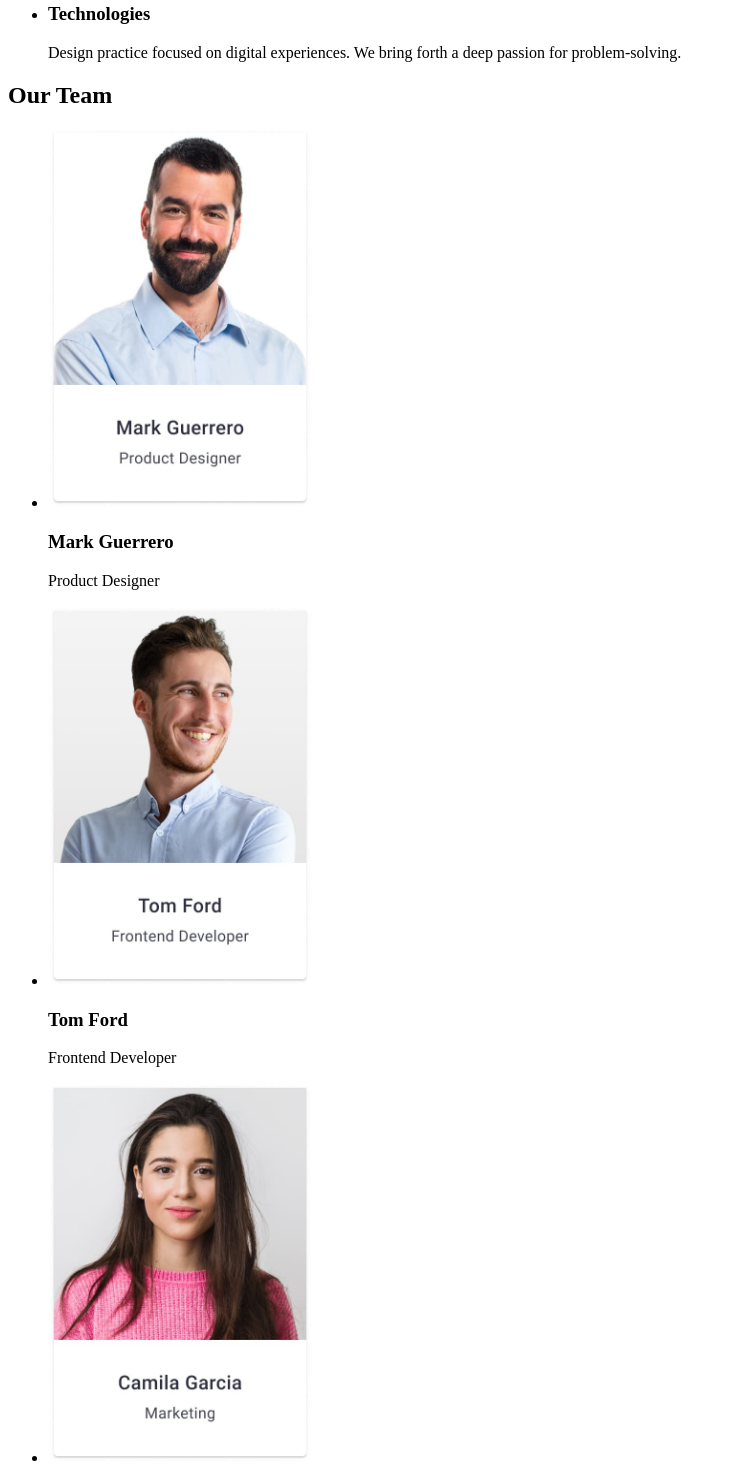
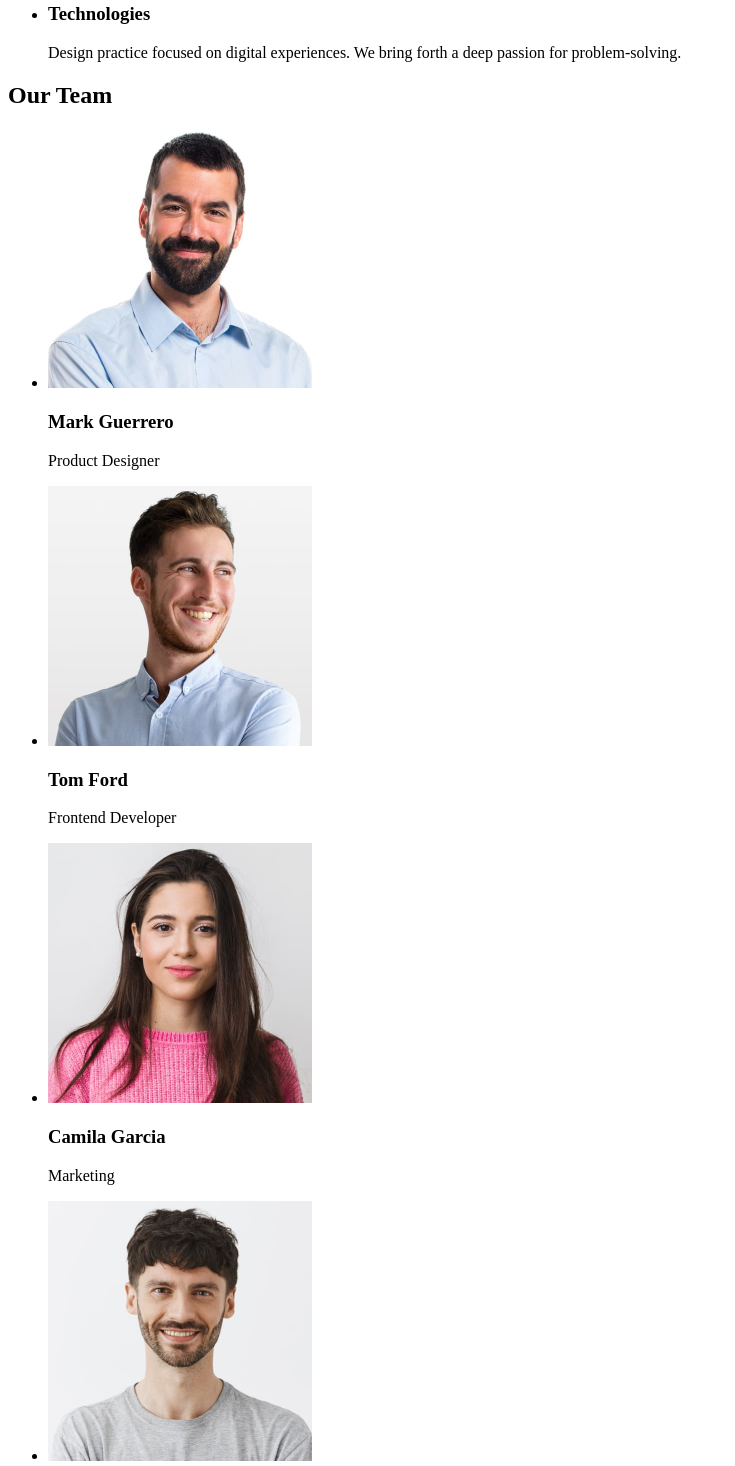
Before and after one commit to EugeneLevkovych/goit-markup-hw-01, a plain HTML site: page index.html in a window 1280 px wide. Shown: the part 532-1998 px from the top of the page, without its empty margins (0-735 px from the left). Drawn offline with Linux system fonts and the light colour scheme.

Commit message:
add title

```diff
--- a/index.html
+++ b/index.html
@@ -3,7 +3,7 @@
   <head>
     <meta charset="UTF-8" />
     <meta name="viewport" content="width=device-width, initial-scale=1.0" />
-    <title>Document</title>
+    <title>WebStudio</title>
   </head>
   <body>
     <header>
@@ -70,40 +70,40 @@
         <ul>
           <li>
             <img
-              src="./images/Team_Card1.jpg"
+              src="./images/Team1.jpg"
               alt="Marc Guerero"
               width="264"
-              height="380"
+              height="260"
             />
             <h3>Mark Guerrero</h3>
             <p>Product Designer</p>
           </li>
           <li>
             <img
-              src="./images/Team_Card2.jpg"
+              src="./images/Team2.jpg"
               alt="Tom Ford"
               width="264"
-              height="380"
+              height="260"
             />
             <h3>Tom Ford</h3>
             <p>Frontend Developer</p>
           </li>
           <li>
             <img
-              src="./images/Team_Card3.jpg"
+              src="./images/Team3.jpg"
               alt="Camila Garcia"
               width="264"
-              height="380"
+              height="260"
             />
             <h3>Camila Garcia</h3>
             <p>Marketing</p>
           </li>
           <li>
             <img
-              src="./images/Team_Card4.jpg"
+              src="./images/Team4.jpg"
               alt="Daniel Wilson"
               width="264"
-              height="380"
+              height="260"
             />
             <h3>Daniel Wilson</h3>
             <p>UI Designer</p>
```
Also changed, not shown: images/Team_Card1.jpg (deleted), images/Team_Card2.jpg (deleted), images/Team_Card3.jpg (deleted), images/Team_Card4.jpg (deleted), images/team1.jpg (added), images/team2.jpg (added), images/team3.jpg (added), images/team4.jpg (added).
